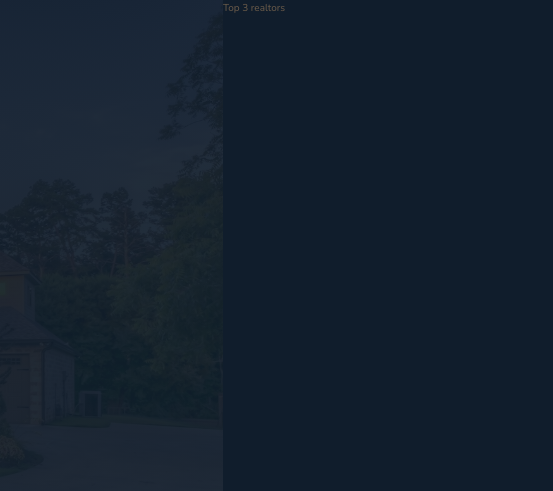
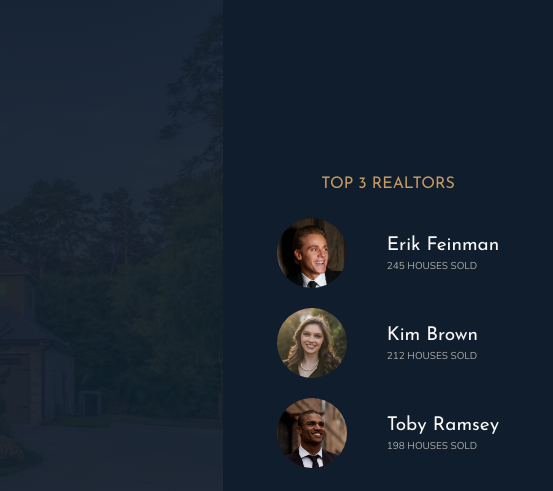
Before and after one commit to Trouble-Andrew/Nexter, a website: page index.html in a window 1280 px wide. Shown: the top 491 px of the page, 727-1280 px from the left. Drawn offline with nearby package versions, Linux system fonts and the light colour scheme.

Commit message:
feat: add realtors section

```diff
--- a/index.html
+++ b/index.html
@@ -33,7 +33,24 @@
   </header>
 
   <div class="realtors">
-    Top 3 realtors
+    <h3 class="heading-3">Top 3 realtors</h3>
+    <div class="realtors__list">
+      <img src="img/realtor-1.jpeg" alt="Realtor 1" class="realtors__img">
+      <div class="realtors__details">
+        <h4 class="heading-4 heading-4--light">Erik Feinman</h4>
+        <p class="realtors__sold">245 houses sold</p>
+      </div>
+      <img src="img/realtor-2.jpeg" alt="Realtor 2" class="realtors__img">
+      <div class="realtors__details">
+        <h4 class="heading-4 heading-4--light">Kim Brown</h4>
+        <p class="realtors__sold">212 houses sold</p>
+      </div>
+      <img src="img/realtor-3.jpeg" alt="Realtor 3" class="realtors__img">
+      <div class="realtors__details">
+        <h4 class="heading-4 heading-4--light">Toby Ramsey</h4>
+        <p class="realtors__sold">198 houses sold</p>
+      </div>
+    </div>
   </div>
 
   <section class="features">
--- a/sass/_realtors.scss
+++ b/sass/_realtors.scss
@@ -1,4 +1,30 @@
 .realtors {
   background-color: $color-secondary;
   grid-column: col-end 6 / full-end;
+  padding: 3rem;
+
+  display: grid;
+  align-content: center;
+  justify-content: center;
+  justify-items: center;
+  row-gap: 2rem;
+
+  &__list {
+    display: grid;
+    grid-template-columns: min-content max-content;
+    gap: 2rem 5vh;
+    align-items: center;
+  }
+
+  &__img {
+    width: 7rem;
+    border-radius: 50%;
+    display: block;
+  }
+
+  &__sold {
+    text-transform: uppercase;
+    color: $color-grey-light-2;
+    margin-top: -3px;
+  }
 }
```
Also changed, not shown: css/style.css, 1 other file.
